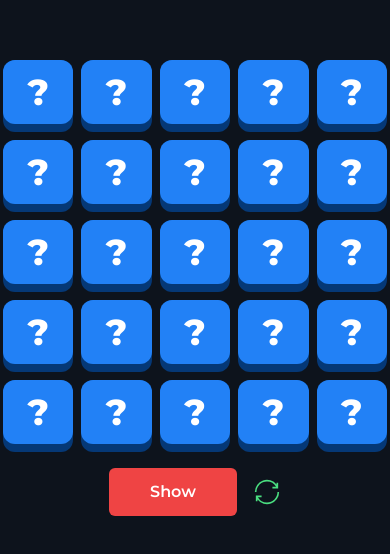
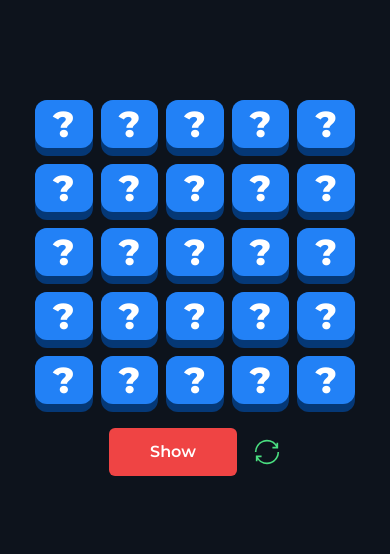
Before and after one commit to Jeycee422/memory-g, a Next.js app: page / in a window 390 px wide. Shown: the part 134-688 px from the top of the page. Built offline with nearby package versions, Linux system fonts and the light colour scheme.

Commit message:
next-commit

```diff
--- a/pages/_app.js
+++ b/pages/_app.js
@@ -1,4 +1,5 @@
 import '@/styles/tailwind.css'
+import '@/styles/globals.css'
 import Head from 'next/head'
 
 export default function App({ Component, pageProps }) {
--- a/pages/components/Bomb.js
+++ b/pages/components/Bomb.js
@@ -1,9 +1,9 @@
 import Bombsvg from "../../public/bomb.svg"
 export default function Bomb(){
     return (
-        <div className="h-[72px] border border-[#ef4444] border-4 rounded-xl" >
-            <div className="h-16 border border-none rounded-xl justify-center items-center flex text-4xl">
-                <Bombsvg className="w-10 h-10" />
+        <div className="h-[56px] sm:h-[72px] border border-[#ef4444] border-4 rounded-xl" id='no-select'>
+            <div className="h-12 sm:h-16 border border-none rounded-xl justify-center items-center flex">
+                <Bombsvg className="w-8 h-8 sm:w-10 sm:h-10" />
             </div>
         </div>
     )
--- a/pages/components/Coin.js
+++ b/pages/components/Coin.js
@@ -1,9 +1,9 @@
 import Coinsvg from '../../public/coin.svg'
 export default function Coin(){
     return (
-        <div className="h-[72px] border border-[#fbbf24] border-4 rounded-xl" >
-            <div className="h-16 border border-none rounded-xl justify-center items-center flex text-4xl">
-                <Coinsvg className="w-10 h-10" />
+        <div className="h-[56px] sm:h-[72px] border border-[#fbbf24] border-4 rounded-xl" id='no-select'>
+            <div className="h-12 sm:h-16 border border-none rounded-xl justify-center items-center flex">
+                <Coinsvg className="w-8 h-8 sm:h-10 sm:w-10" />
             </div>
         </div>
     )
--- a/pages/components/Tile.js
+++ b/pages/components/Tile.js
@@ -11,8 +11,8 @@ export default function Tile(props){
 
                 ? props.name === 'coin' ? <Coin /> : <Bomb />
 
-                :<div onClick={props.onClick} className="bg-[#053876] h-[72px] border border-none rounded-xl cursor-pointer" style={montserrat.style}>
-                    <div className="bg-[#2281f6] h-16 border border-none rounded-xl justify-center items-center flex text-4xl" style={{userSelect:'none'}}>
+                :<div onClick={props.onClick} className="bg-[#053876] h-[56px] sm:h-[72px] border border-none rounded-xl cursor-pointer" id='no-select'>
+                    <div className="bg-[#2281f6] h-12 sm:h-16 border border-none rounded-xl justify-center items-center flex text-4xl" style={montserrat.style}>
                         {/* <Question className="w-8 h-8" /> */}?
                     </div>
                 </div>
--- a/pages/index.js
+++ b/pages/index.js
@@ -77,20 +77,18 @@ export default function Home() {
   }
 
   return (
-    <>
-      <div className="bg-[#0d131c] w-screen h-screen text-white text-4xl justify-center items-center flex flex-col">
-        <div className="w-96 h-max grid grid-cols-5 gap-2">
+    <div className="no-select bg-[#0d131c] w-screen h-screen text-white text-4xl justify-center items-center flex flex-col">
+      <div className="w-80 sm:w-96 h-max grid grid-cols-5 gap-2" style={{userSelect: 'none'}}>
         {tiles.map((el,id) => {
           return <Tile key={id} name={el.name} isShow={el.isShow} showTile={el.showTile} onClick={() => {disabled || showTiles ? null :handleClick(id)}} id={id} />
         })}
       </div>
       <div className='mt-4 w-96 h-12 flex justify-center items-center space-x-4'>
-          <div onClick={show} className='capitalize w-4/12 h-full bg-red-500 text-base flex justify-center items-center border border-none rounded-md cursor-pointer' style={montserrat.style}><div style={{userSelect: 'none'}}>{showTiles ? 'hide' : 'show'}</div></div>
-          <div onClick={restart}>
+        <button onClick={() => {disabled ? null : show()}} className='capitalize w-4/12 h-full bg-red-500 text-base flex justify-center items-center border border-none rounded-md cursor-pointer' style={montserrat.style}><div style={{userSelect: 'none'}}>{showTiles ? 'hide' : 'show'}</div></button>
+        <div onClick={() => {disabled ? null : restart()}}>
           <Resetsvg className="w-7 cursor-pointer" />
         </div>
       </div>
     </div>
-    </>
   )
 }
--- a/styles/globals.css
+++ b/styles/globals.css
@@ -104,3 +104,21 @@ a {
   padding: 0;
   margin: 0;
 }
+
+.no-select {
+  -webkit-touch-callout: none;
+  -webkit-user-select: none;
+  -khtml-user-select: none;
+  -moz-user-select: none;
+  -ms-user-select: none;
+  user-select: none;
+}
+
+#no-select {
+  -webkit-touch-callout: none;
+  -webkit-user-select: none;
+  -khtml-user-select: none;
+  -moz-user-select: none;
+  -ms-user-select: none;
+  user-select: none;
+}
```
Lines whose indentation alone changed are shown as unchanged.
